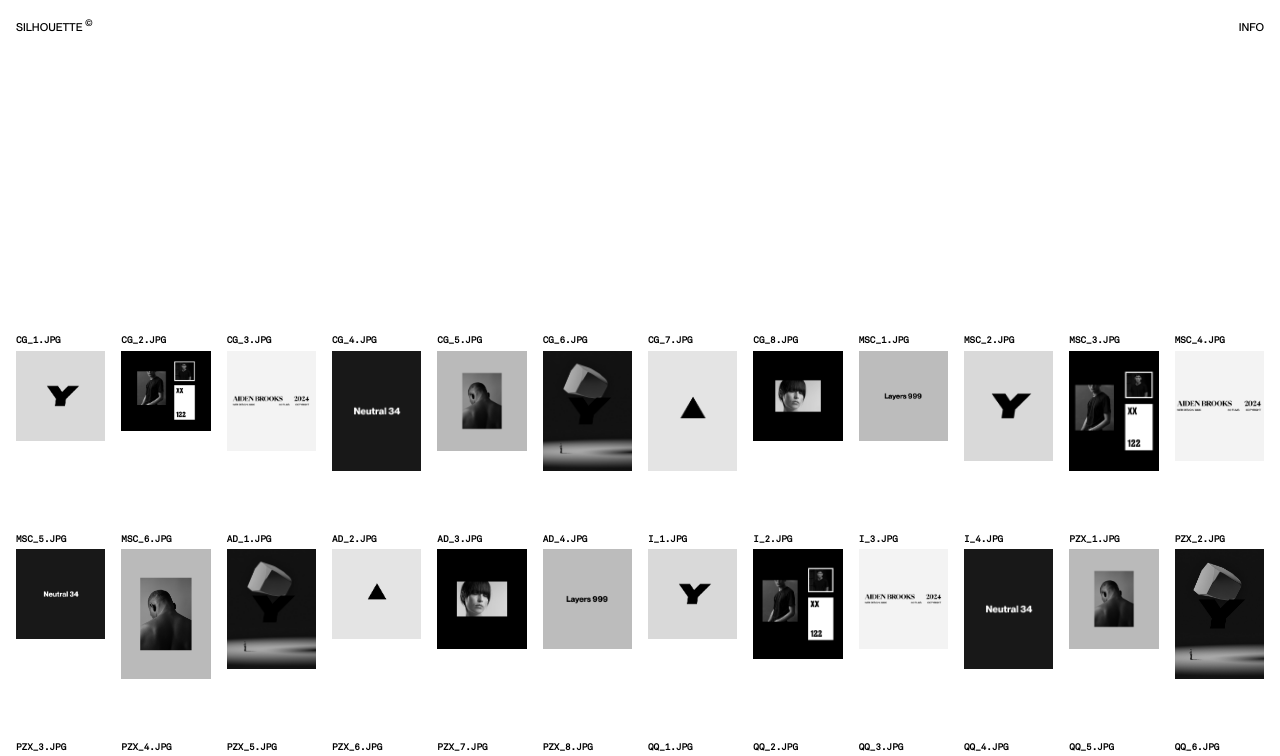
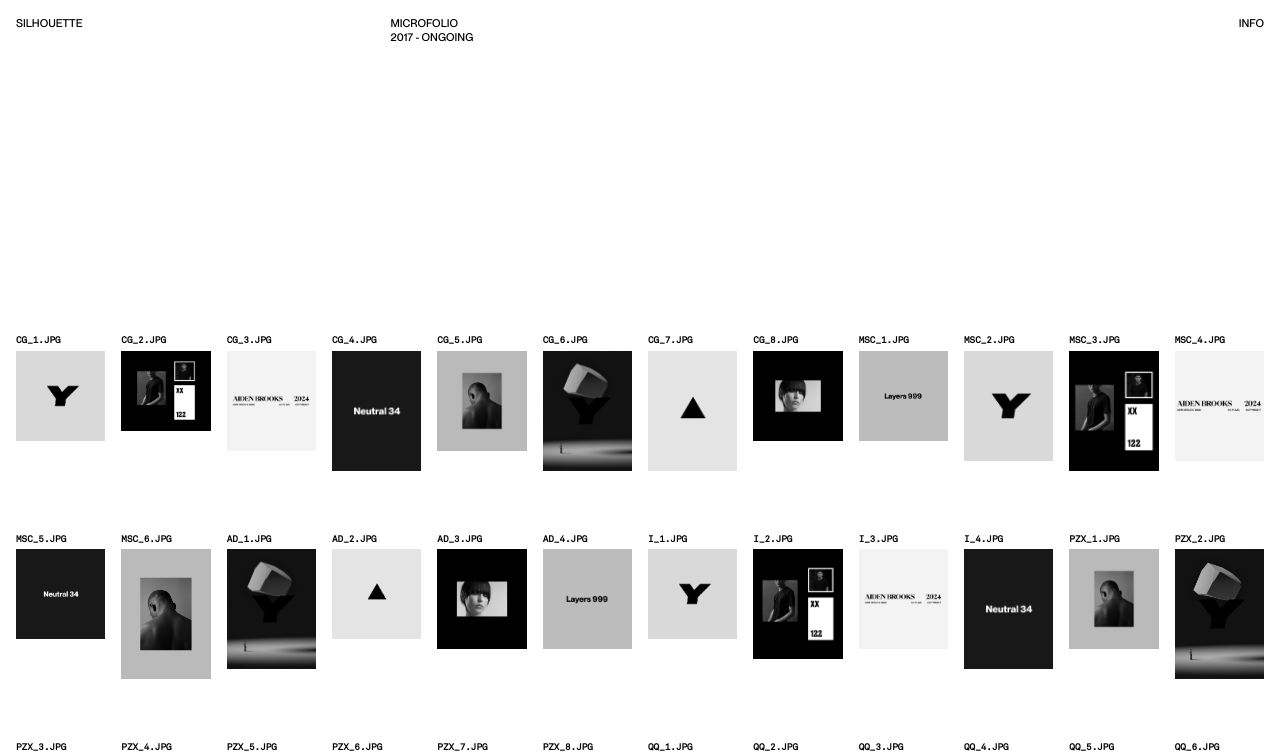
Before and after one commit to harrnish/silhouette, a React (Vite) app: page / in a window 1280 px wide. Shown: the top 756 px of the page. Built offline with nearby package versions, Linux system fonts and the light colour scheme.

Commit message:
Nav updates

```diff
--- a/src/components/Nav/Nav.css
+++ b/src/components/Nav/Nav.css
@@ -4,8 +4,32 @@
   left: 0;
   width: 100%;
   display: flex;
-  justify-content: space-between;
   align-items: flex-start;
   padding: 1em;
   z-index: 1;
 }
+
+.nav .nav-items:nth-child(1) {
+  flex: 3;
+  display: flex;
+  justify-content: flex-start;
+}
+
+.nav .nav-items:nth-child(2) {
+  flex: 2;
+  display: flex;
+  justify-content: flex-end;
+}
+
+.nav > .nav-items:nth-child(1) .nav-item {
+  flex: 1;
+}
+
+.nav .nav-item#site-info {
+  display: flex;
+  flex-direction: column;
+}
+
+.nav .nav-item {
+  display: flex;
+}
--- a/src/components/Nav/Nav.jsx
+++ b/src/components/Nav/Nav.jsx
@@ -5,17 +5,26 @@ import { Link } from "react-router-dom";
 const Nav = () => {
   return (
     <div className="nav">
+      <div className="nav-items">
         <div className="nav-item" id="logo">
           <Link className="nav-link" to="/">
-          Silhouette <sup>&copy;</sup>
+            Silhouette
           </Link>
         </div>
+
+        <div className="nav-item" id="site-info">
+          <p>Microfolio</p>
+          <p>2017 - Ongoing</p>
+        </div>
+      </div>
+      <div className="nav-items">
         <div className="nav-item">
           <Link className="nav-link" to="/info">
             Info
           </Link>
         </div>
       </div>
+    </div>
   );
 };
 
--- a/src/pages/Index/Index.css
+++ b/src/pages/Index/Index.css
@@ -1,6 +1,13 @@
 .index {
   width: 100%;
   height: 100%;
+}
+
+.loading-msg {
+  position: absolute;
+  top: 50%;
+  left: 50%;
+  transform: translate(-50%, -50%);
 }
 
 .index .grid-container {
@@ -30,12 +37,6 @@
   align-items: flex-start;
 }
 
-/* .index .grid-item img {
-  width: 50%;
-  height: 50%;
-  object-fit: cover;
-} */
-
 .index .whitespace {
   width: 100%;
   height: 300px;
--- a/src/pages/Index/Index.jsx
+++ b/src/pages/Index/Index.jsx
@@ -1,15 +1,12 @@
 import React from "react";
 import "./Index.css";
+import Transition from "../../components/Transition/Transition";
+
 import { ReactLenis } from "@studio-freight/react-lenis";
-import Transition from "../../components/Transition/Transition";
 
 const Index = () => {
   const [images, setImages] = React.useState([]);
-  const [debug, setDebug] = React.useState({
-    loading: true,
-    error: null,
-    imageCount: 0,
-  });
+  const [loading, setLoading] = React.useState(true);
 
   React.useEffect(() => {
     const loadImages = async () => {
@@ -17,17 +14,12 @@ const Index = () => {
         const imageContext = import.meta.glob(
           "../../assets/images/index/*.(png|jpg|svg)"
         );
-        setDebug((prev) => ({
-          ...prev,
-          imageCount: Object.keys(imageContext).length,
-        }));
 
         const loadedImages = await Promise.all(
           Object.values(imageContext).map((importImage) => importImage())
         );
         const imageUrls = loadedImages.map((module) => module.default);
 
-        // Sort images based on their file names
         const sortedImages = imageUrls.sort((a, b) => {
           const aNum = parseInt(a.match(/(\d+)\.[^.]+$/)[1]);
           const bNum = parseInt(b.match(/(\d+)\.[^.]+$/)[1]);
@@ -35,14 +27,10 @@ const Index = () => {
         });
 
         setImages(sortedImages);
-        setDebug((prev) => ({
-          ...prev,
-          loading: false,
-          imageCount: sortedImages.length,
-        }));
+        setLoading(false);
       } catch (error) {
         console.error("Error loading images:", error);
-        setDebug((prev) => ({ ...prev, loading: false, error: error.message }));
+        setLoading(false);
       }
     };
     loadImages();
@@ -87,12 +75,12 @@ const Index = () => {
     return `UNKNOWN_${index + 1}.jpg`;
   };
 
-  if (debug.loading) {
-    return <div>Loading images...</div>;
-  }
-
-  if (debug.error) {
-    return <div>Error loading images: {debug.error}</div>;
+  if (loading) {
+    return (
+      <div className="loading-msg">
+        <p>Loading images...</p>
+      </div>
+    );
   }
 
   return (
```
Lines whose indentation alone changed are shown as unchanged.
